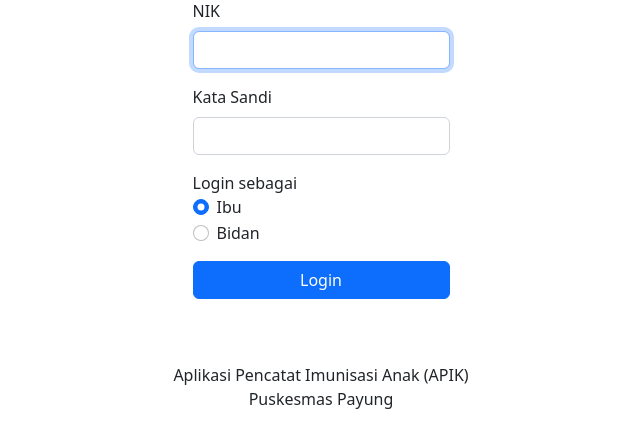
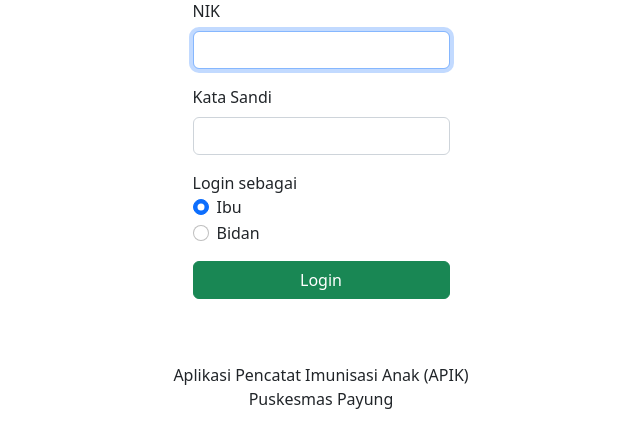
Before and after one commit to GottfriedCP/apik, a Django app: page /login/ in a window 1280 px wide. Shown: the part 179-627 px from the top of the page, without its empty margins (319-959 px from the left). Run offline with Django 4.2, Linux system fonts and the light colour scheme; some libraries are stand-ins or nearby versions.

Commit message:
green btn

```diff
--- a/apik/templates/apik/login.html
+++ b/apik/templates/apik/login.html
@@ -39,7 +39,7 @@
                 </div>
                 {% endif %}
                 <div class="d-grid gap-2 my-3">
-                    <button type="submit" class="btn btn-primary">Login</button>
+                    <button type="submit" class="btn btn-success">Login</button>
                 </div>
             </form>
         </div>
```
